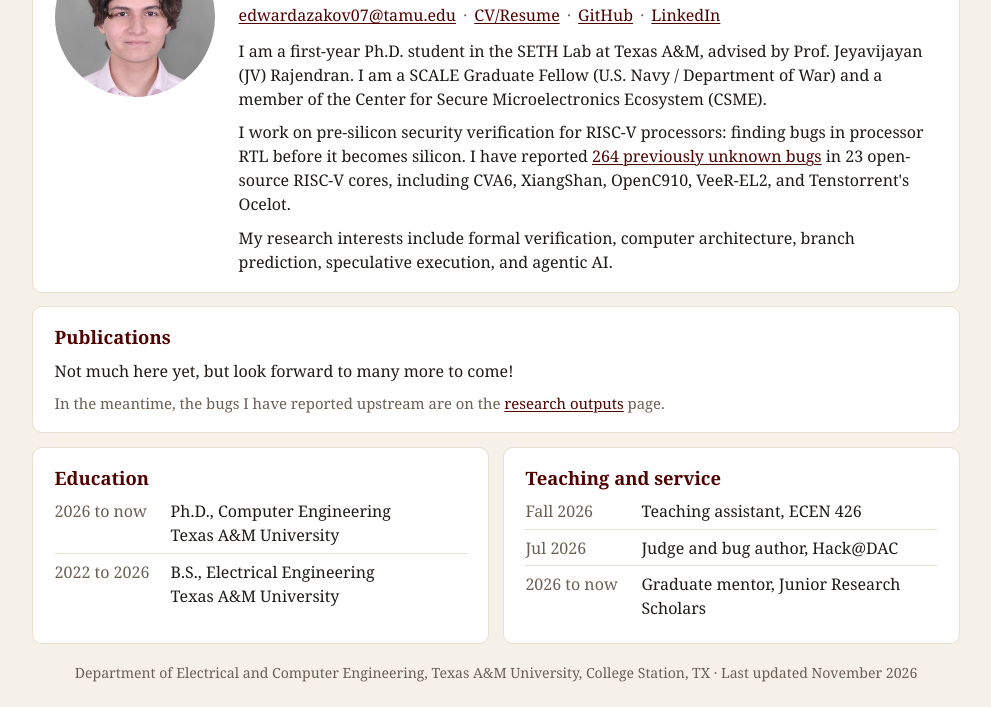
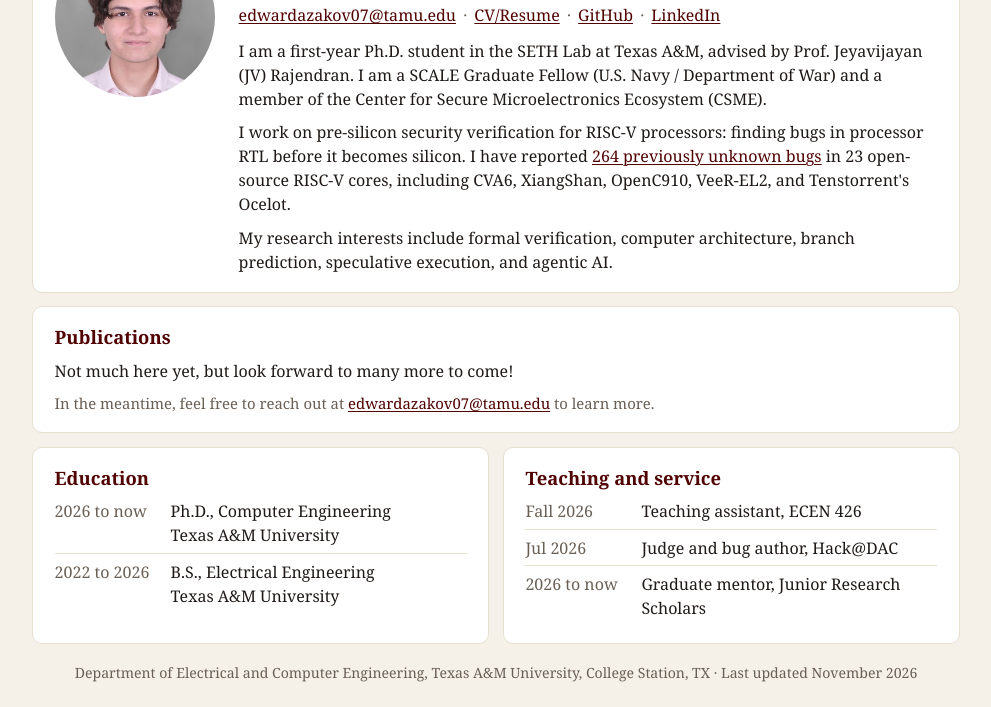
Before and after one commit to EdwyUU/EdwyUU.github.io, a plain HTML site: page index.html in a window 1280 px wide. Shown: the part 157-864 px from the top of the page, without its empty margins (144-1135 px from the left). Drawn offline with Linux system fonts and the light colour scheme.

Commit message:
Add files via upload

```diff
--- a/index.html
+++ b/index.html
@@ -38,7 +38,7 @@
 <section class="card" id="publications">
   <h2>Publications</h2>
   <p>Not much here yet, but look forward to many more to come!</p>
-  <p class="note">In the meantime, the bugs I have reported upstream are on the <a href="research-outputs.html">research outputs</a> page.</p>
+  <p class="note">In the meantime, feel free to reach out at <a href="mailto:edwardazakov07@tamu.edu">edwardazakov07@tamu.edu</a> to learn more.</p>
 </section>
 
 <div class="two">
```
